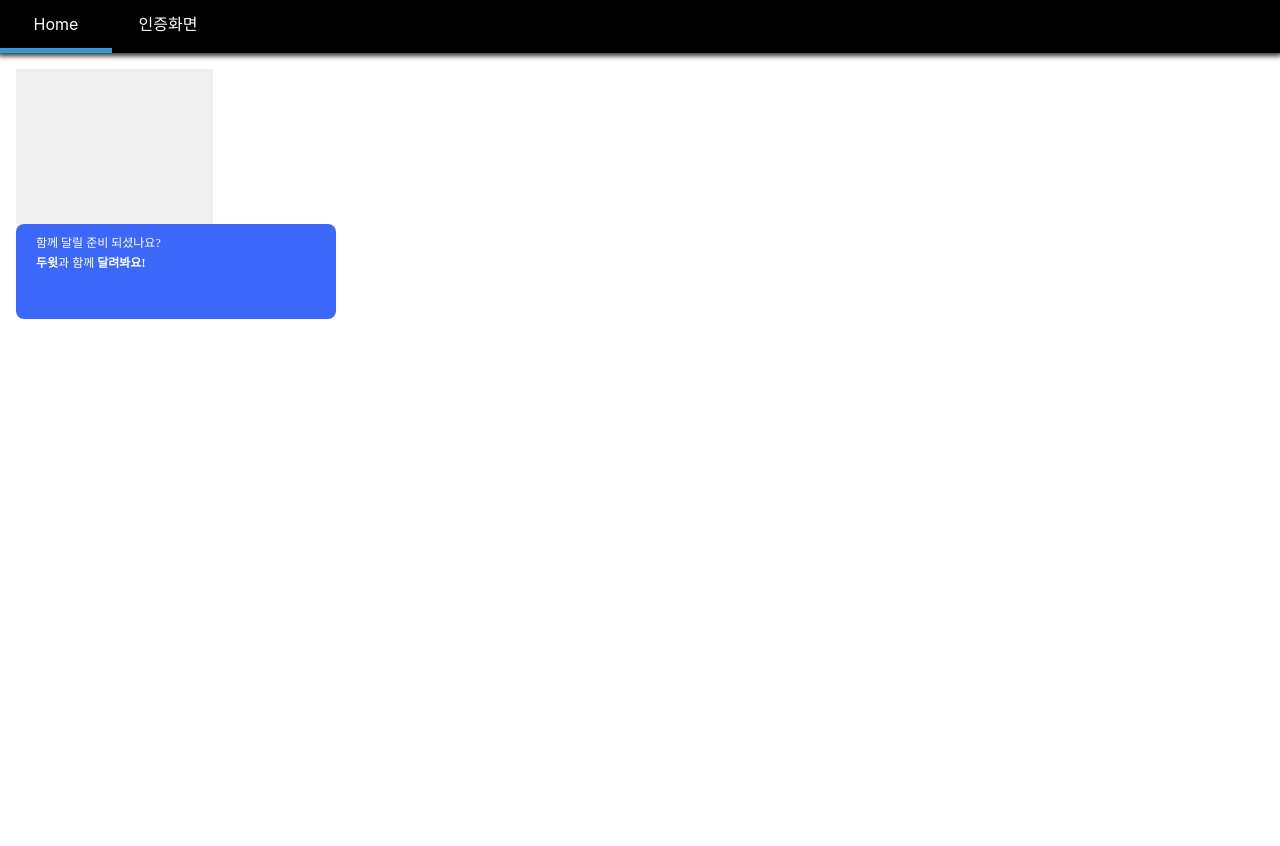
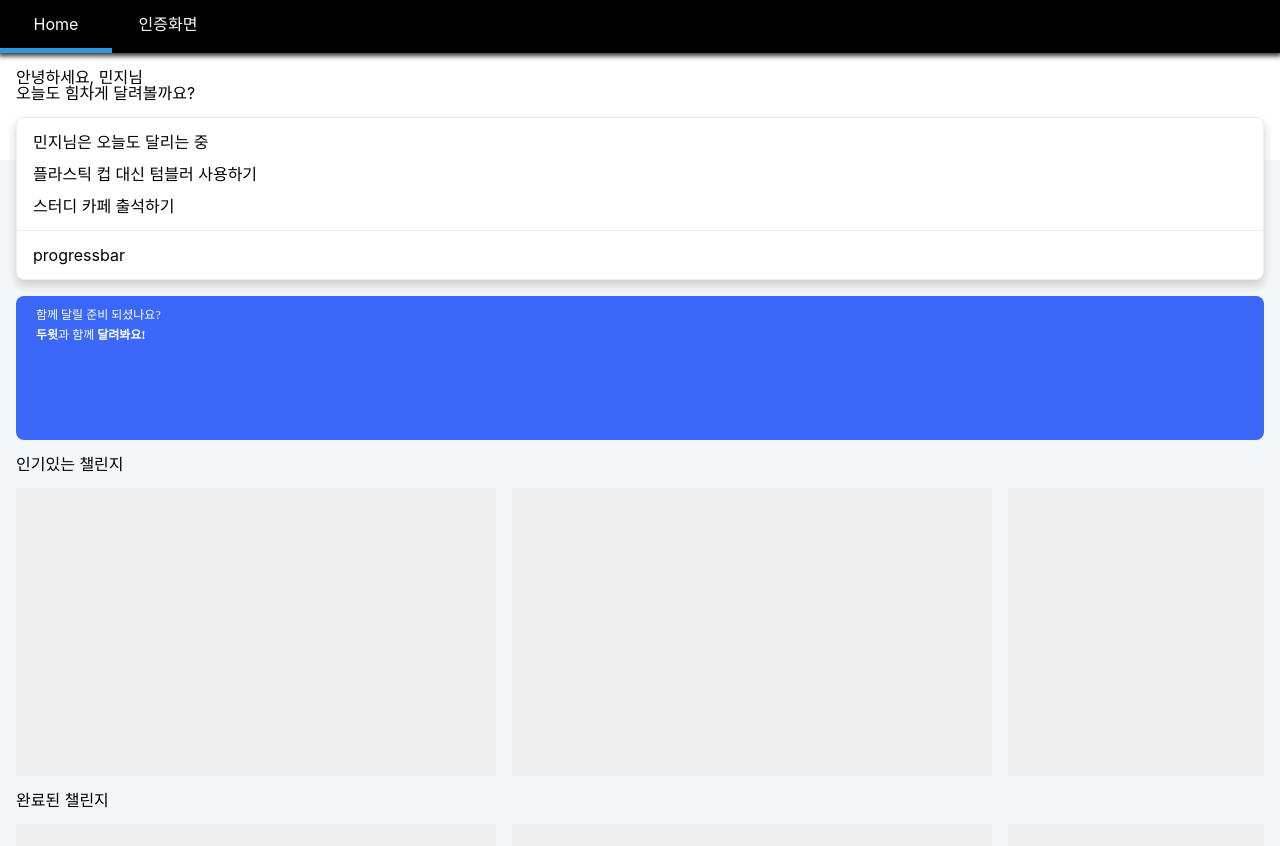
Before and after one commit to yeongbinim/dowith, a React (Create React App) app: page /#/ in a window 1280 px wide. Shown: the top 846 px of the page. Before the commit the page ends 800 px from the top, so only its background shows below. Built offline with nearby package versions, Linux system fonts and the light colour scheme.

Commit message:
docs: add HomePage

```diff
--- a/src/Components/Banner.js
+++ b/src/Components/Banner.js
@@ -2,10 +2,11 @@ import React from "react";
 import styled from "styled-components";
 
 const BannerContainer = styled.div`
-  width: 320px;
-  height: 95px;
+  width: 100%;
+  height: 9rem;
   background-color: #3c68fa;
   border-radius: 8px;
+  margin:1rem auto;
 `;
 
 const TextContainer = styled.div`
--- a/src/Components/GlobalStyles/index.js
+++ b/src/Components/GlobalStyles/index.js
@@ -11,9 +11,14 @@ const globalStyles = createGlobalStyle`
 		box-sizing:border-box;
 	}
 	body{
+		background-color:#f3f7fa;
 		font-family:--apple-system, BlinkMacSystemFont, 'Segoe UI', Roboto, Oxygen, Ubuntu, Cantarell, 'Open Sans', 'Helvetica Neue', sans-serif;
 	}
 	#root{
+		font-size:16px;
+	}
+	@media(max-width:900px){
+		html{font-size:10px};
 	}
 `;
 
--- a/src/Components/Image.js
+++ b/src/Components/Image.js
@@ -2,8 +2,8 @@ import React from "react";
 import styled from "styled-components";
 
 const ImageContainer = styled.div`
-  width: 197px;
-  height: 155px;
+  width: 30rem;
+  height: 18rem;
   background-color: #efefef;
 `;
 
--- a/src/Routes/Home/Presenter.js
+++ b/src/Routes/Home/Presenter.js
@@ -1,17 +1,82 @@
 import React from "react";
 import styled from "styled-components";
-import ImageContainer from "Components/Image";
-import BannerContainer from "Components/Banner";
-
+import Image from "Components/Image";
+import Banner from "Components/Banner";
+const Background = styled.div`
+  background-color:white;
+  width:100%;
+  position:absolute;
+  height:10rem;
+  left:0;
+  top:0;
+  z-index:-1;
+`;
 const Container = styled.div`
   padding: 1rem;
 `;
+const Section = styled.section`
+  border-radius: 8px;
+  border:1px solid #eeeeee;
+  background-color: white;
+  box-shadow: 0 5px 10px #cccccc;
+  margin: 1rem 0;
+`;
+const SectionDiv = styled.div`
+  padding:1rem;
+  display:flex;
+  flex-direction:column;
+  & > span:not(:last-child) {
+    margin-bottom:1rem;
+  }
+`;
+
+const Ul = styled.ul`
+  margin: 1rem 0;
+  display:flex;
+  overflow-x:scroll;
+  & > li:not(:last-child) {
+    margin-right:1rem;
+  }
+`;
 
 const Presenter = () => (
+  <>
+  <Background/>
   <Container>
-    <ImageContainer />
-    <BannerContainer />
+    <h2>
+      안녕하세요, 민지님<br/>오늘도 힘차게 달려볼까요?
+    </h2>
+    <Section>
+      <SectionDiv style={{borderBottom:"1px solid #eeeeee"}}>
+        <span>민지님은 오늘도 달리는 중</span>
+        <span>플라스틱 컵 대신 텀블러 사용하기</span>
+        <span>스터디 카페 출석하기</span>
+      </SectionDiv>
+      <SectionDiv>
+        <div>progressbar</div>
+      </SectionDiv>
+    </Section>
+    <Banner />
+    <h3>인기있는 챌린지</h3>
+    <Ul>
+      <li><Image/></li>
+      <li><Image/></li>
+      <li><Image/></li>
+      <li><Image/></li>
+      <li><Image/></li>
+      <li><Image/></li>
+    </Ul>
+    <h3>완료된 챌린지</h3>
+    <Ul>
+      <li><Image/></li>
+      <li><Image/></li>
+      <li><Image/></li>
+      <li><Image/></li>
+      <li><Image/></li>
+      <li><Image/></li>
+    </Ul>
   </Container>
+  </>
 );
 
 // Presenter.propTypes = {
```
